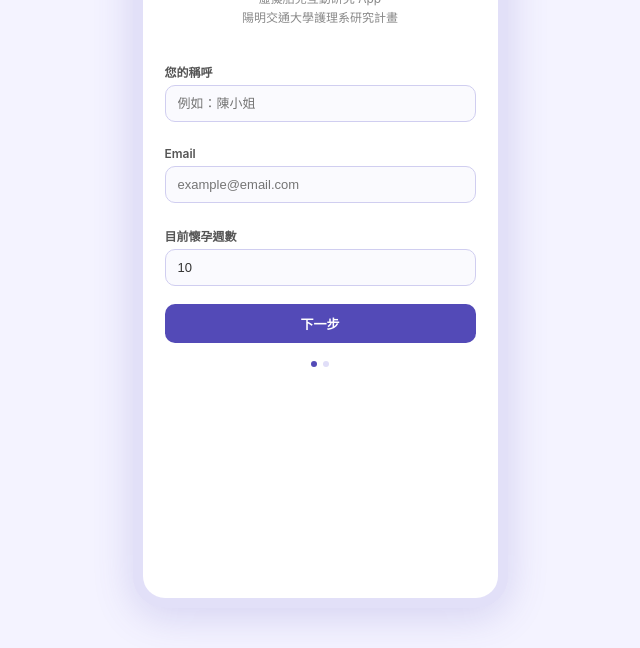
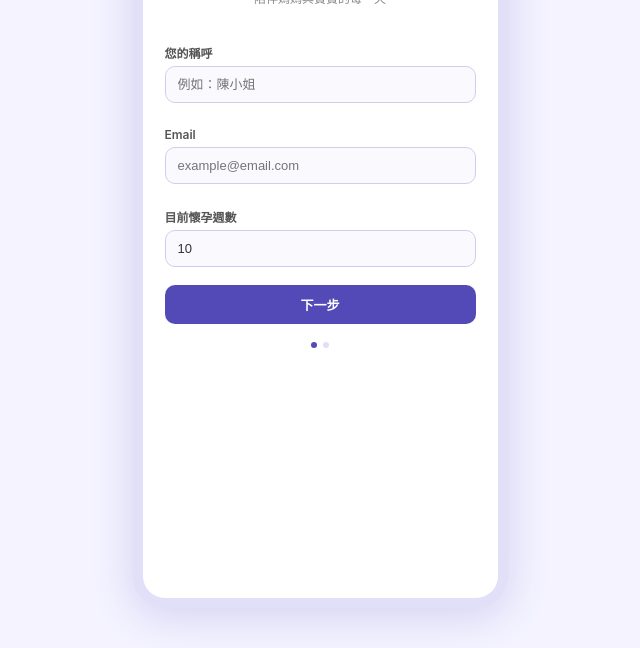
Before and after one commit to Ian01009/baby-and-me, a website: page index.html in a window 1280 px wide. Shown: the part 175-823 px from the top of the page, without its empty margins (320-960 px from the left). Drawn offline with Linux system fonts and the light colour scheme.

Commit message:
Add files via upload

```diff
--- a/index.html
+++ b/index.html
@@ -203,7 +203,7 @@ audio{width:100%;border-radius:8px;}
 <div class="onb-screen" id="onb-1">
   <div class="onb-logo">💜</div>
   <div class="onb-title">寶寶與我</div>
-  <div class="onb-sub">虛擬胎兒互動研究 App<br>陽明交通大學護理系研究計畫</div>
+  <div class="onb-sub">陪伴媽媽與寶寶的每一天</div>
   <div class="onb-label">您的稱呼</div>
   <input class="std-input" id="reg-name" placeholder="例如：陳小姐">
   <div class="onb-label">Email</div>
```
